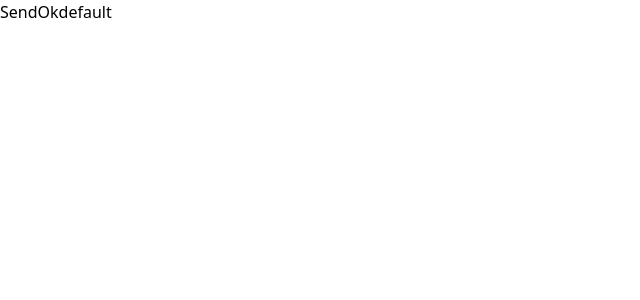
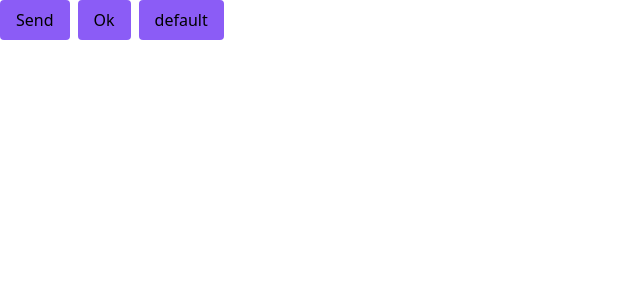
Before and after one commit to FilipeFariaas/nlw-return, a React (Vite) app in the folder web/: page / in a window 1280 px wide. Shown: the top 300 px of the page, without its empty margins (0-640 px from the left). Built offline with nearby package versions, Linux system fonts and the light colour scheme.

Commit message:
add tailwindcss to App.txs

```diff
--- a/web/src/App.tsx
+++ b/web/src/App.tsx
@@ -3,12 +3,12 @@ interface ButtonProps {
 }
 
 function Button(props: ButtonProps) {
-  return <button>{props.text ?? 'default'}</button>
+  return <button className="bg-violet-500 px-4 h-10 rounded hover:bg-violet-700" >{props.text ?? 'default'}</button>
 }
 
 function App() {
   return (
-    <div>
+    <div className="flex gap-2">
       <Button text="Send" />
       <Button text="Ok" />
       <Button />
```
